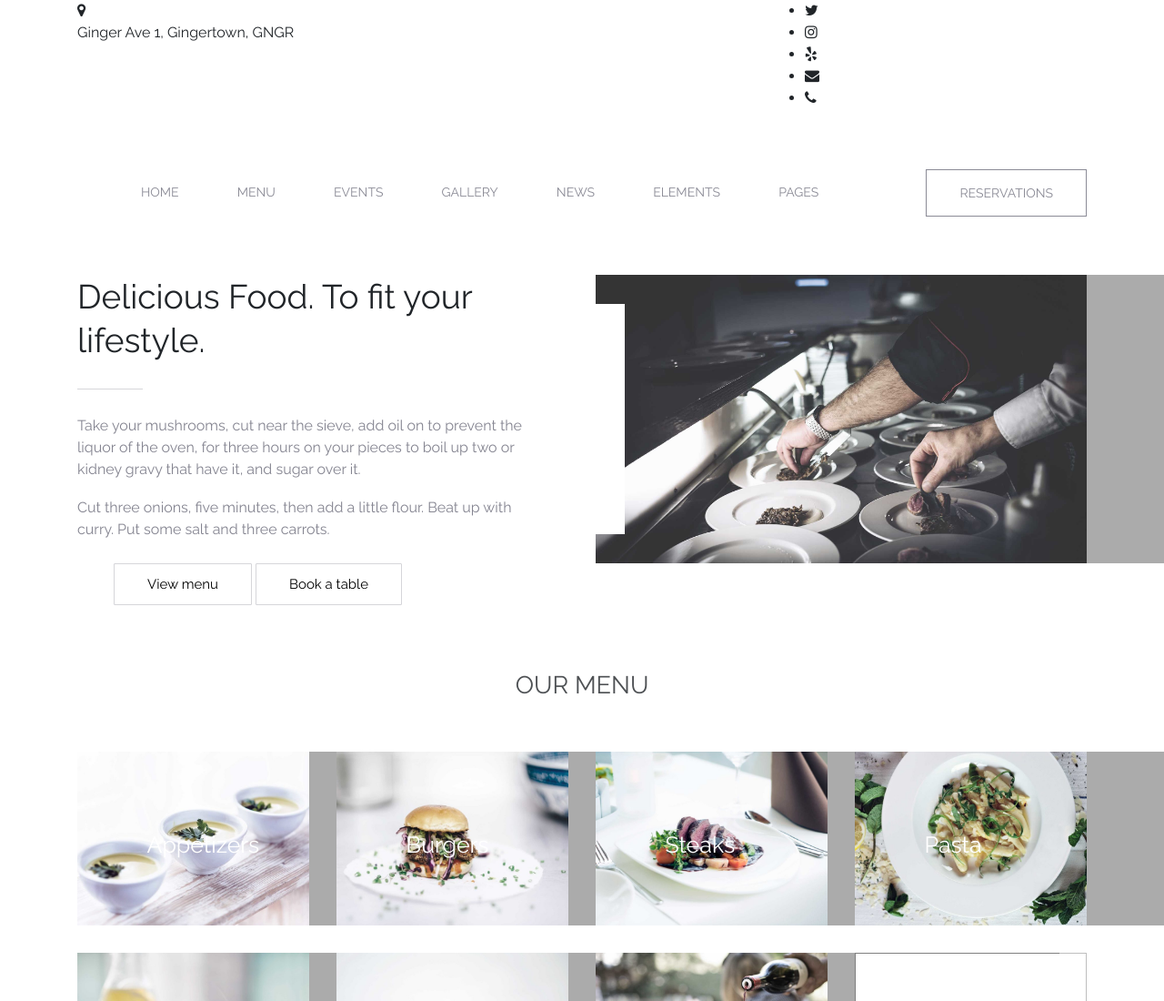
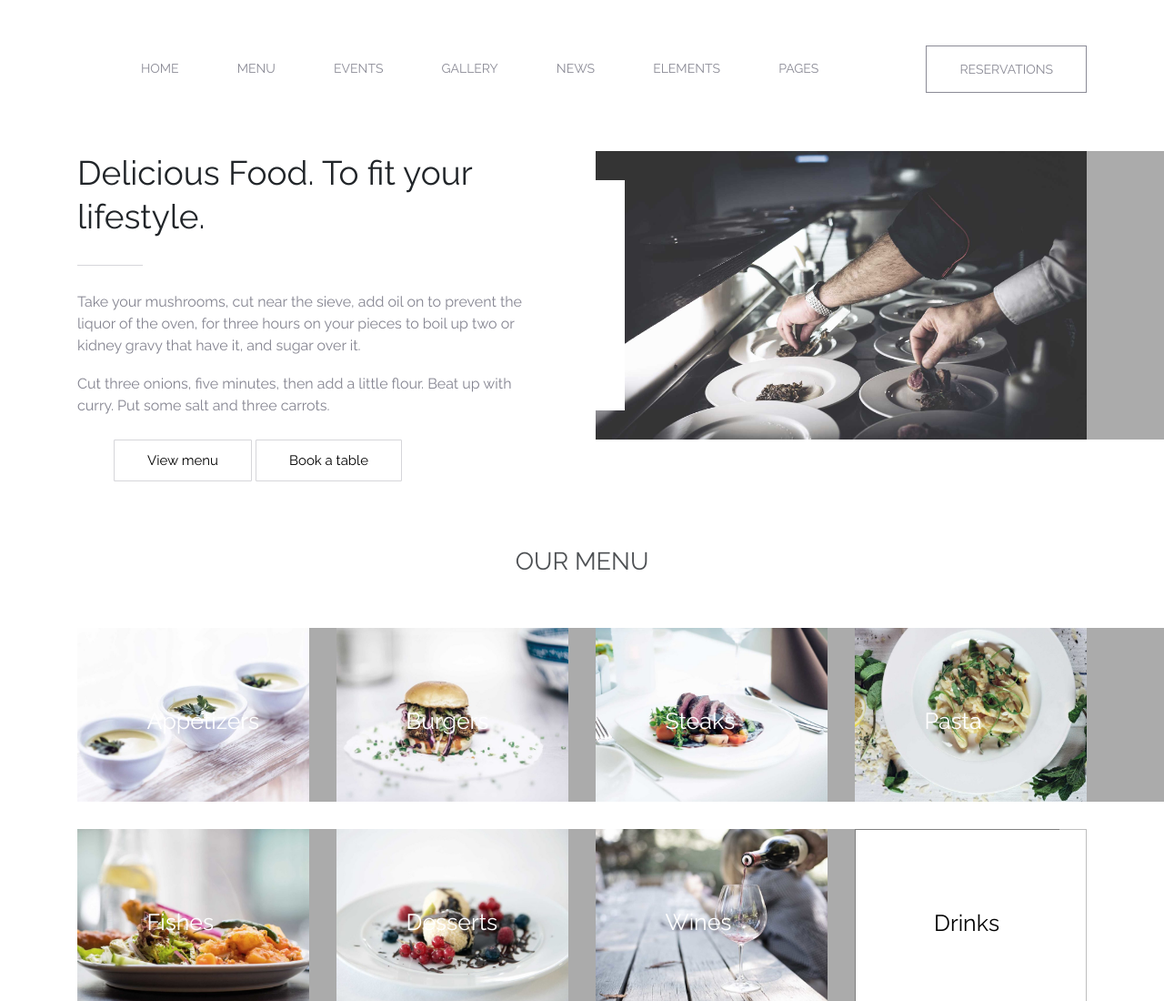
Before and after one commit to Saidaliyev7/Restaurant, a plain HTML site: page index.html in a window 1280 px wide. Shown: the top 1100 px of the page at 91% size. Drawn offline with nearby package versions, Linux system fonts and the light colour scheme.

Commit message:
90% hazir

```diff
--- a/index.html
+++ b/index.html
@@ -17,7 +17,7 @@
 
 <body>
 
-    <header class="Header">
+    <!-- <header class="Header">
         <div class="container">
                 <div class="row">
                         <div class="col-md-4 col-sm-6">
@@ -52,7 +52,7 @@
                         </div>
                     </div>
         </div>
-    </header>
+    </header> -->
 
     <section class="Navigation">
         <div class="container">
```
